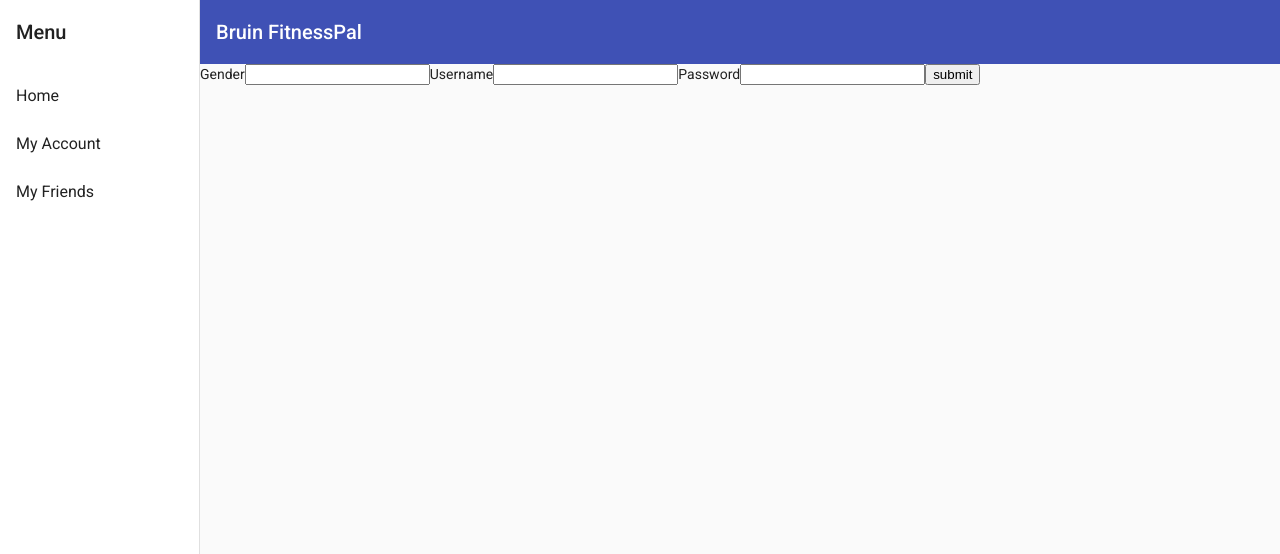
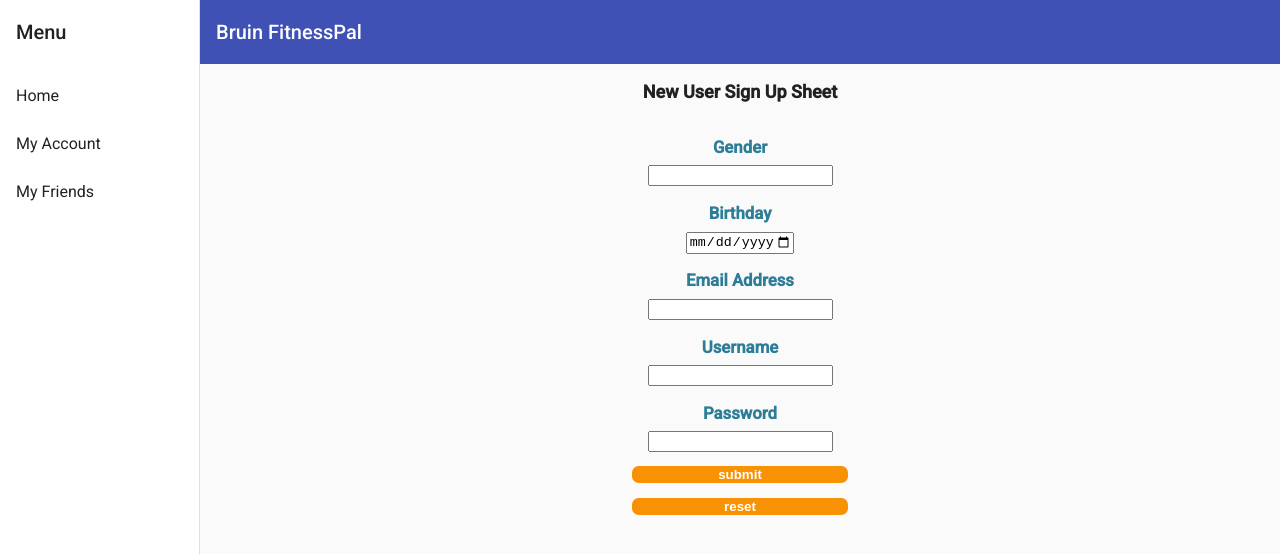
Before and after one commit to charles2secret/Bruin-FitnessPal-Final, an Angular app in the folder frontend/: page /signUp in a window 1280 px wide. Shown: the top 554 px of the page. Built offline with nearby package versions, Linux system fonts and the light colour scheme.

Commit message:
Modify the sign up page to be more delicate

```diff
--- a/frontend/src/app/login/login.component.css
+++ b/frontend/src/app/login/login.component.css
@@ -35,7 +35,7 @@ h1 span {
     display: block;
     font-size: 1.4rem;
     position: relative;
-    z-index: 1;
+
 }
 
 .hero-bg p {
--- a/frontend/src/app/sign-up/sign-up.component.css
+++ b/frontend/src/app/sign-up/sign-up.component.css
@@ -0,0 +1,56 @@
+.main{
+    text-align: center;
+
+}
+header{
+
+    font-weight: bold;
+    font-size: large;
+    padding-top: 1em;
+    padding-bottom: 1em;
+
+}
+
+.form-container {
+    background-color: white;
+    margin: 2em -1em 0;
+    padding-top: 1em;
+    padding-bottom: 1em;
+
+
+}
+
+label {
+    color: #2d7d98;
+    font-weight: bold;
+    display: block;
+    margin-top: 1em;
+    margin-bottom: 0.5em;
+
+    font-size: 1.2em;
+
+
+}
+
+input[type=submit] {
+    background-color: #F89104;
+    border: none;
+    width: 20%;
+    color:white;
+    font-weight: bold;
+    cursor: pointer;
+    border-radius: 0.5em;
+
+
+}
+input[type=reset] {
+    background-color: #F89104;
+    border: none;
+    width: 20%;
+    color:white;
+    font-weight: bold;
+    cursor: pointer;
+    border-radius: 0.5em;
+
+
+}
--- a/frontend/src/app/sign-up/sign-up.component.html
+++ b/frontend/src/app/sign-up/sign-up.component.html
@@ -1,11 +1,24 @@
+<div class="main">
+
     <body>
+        <header>New User Sign Up Sheet</header>
         <form (submit)="loginUser($event)">
+            <div class="info">
                 <label for="gender">Gender</label>
                 <input type="text" name="gender" id="gender" size=”15” maxlength=”20”>
+                <label for="birthday">Birthday</label>
+                <input type="date" id="birthday" name="birthday" min="1950-01-01" max="2015-12-31">
+                <label for="email">Email Address</label>
+                <input type="email" id="email" name="email" required>
                 <label for="username">Username</label>
-        <input type="text" name="username" id="username" size=”15” maxlength=”30”>
+                <input type="text" name="username" id="username" size=”15” maxlength=”15” required>
                 <label for="password">Password</label>
-        <input type="text" name="password" id="password" size=”15” maxlength=”30”>
+                <input type="password" name="password" id="password" size=”15” maxlength=”15” required>
+            </div>
+            <p> </p>
             <input type="submit" value="submit" href="#">
+            <p> </p>
+            <input type="reset" value="reset">
         </form>
     </body>
+</div>
--- a/frontend/src/app/sign-up/sign-up.component.ts
+++ b/frontend/src/app/sign-up/sign-up.component.ts
@@ -17,6 +17,8 @@ export class SignUpComponent implements OnInit {
     event.preventDefault()
     const target = event.target
     const gender = target.querySelector('#gender').value
+    const birthday=target.querySelector('#birthday').value
+    const email=target.querySelector('#email').value
     const username = target.querySelector('#username').value
     const password = target.querySelector('#password').value
     this.appService.addIssue2(gender,username,password).subscribe((issue)=>{
@@ -28,6 +30,6 @@ export class SignUpComponent implements OnInit {
        alert("login failed")
      }
    })
-    console.log(gender,username,password)
+    console.log(gender,birthday,email,username,password)
   }
 }
```
Lines whose indentation alone changed are shown as unchanged.
